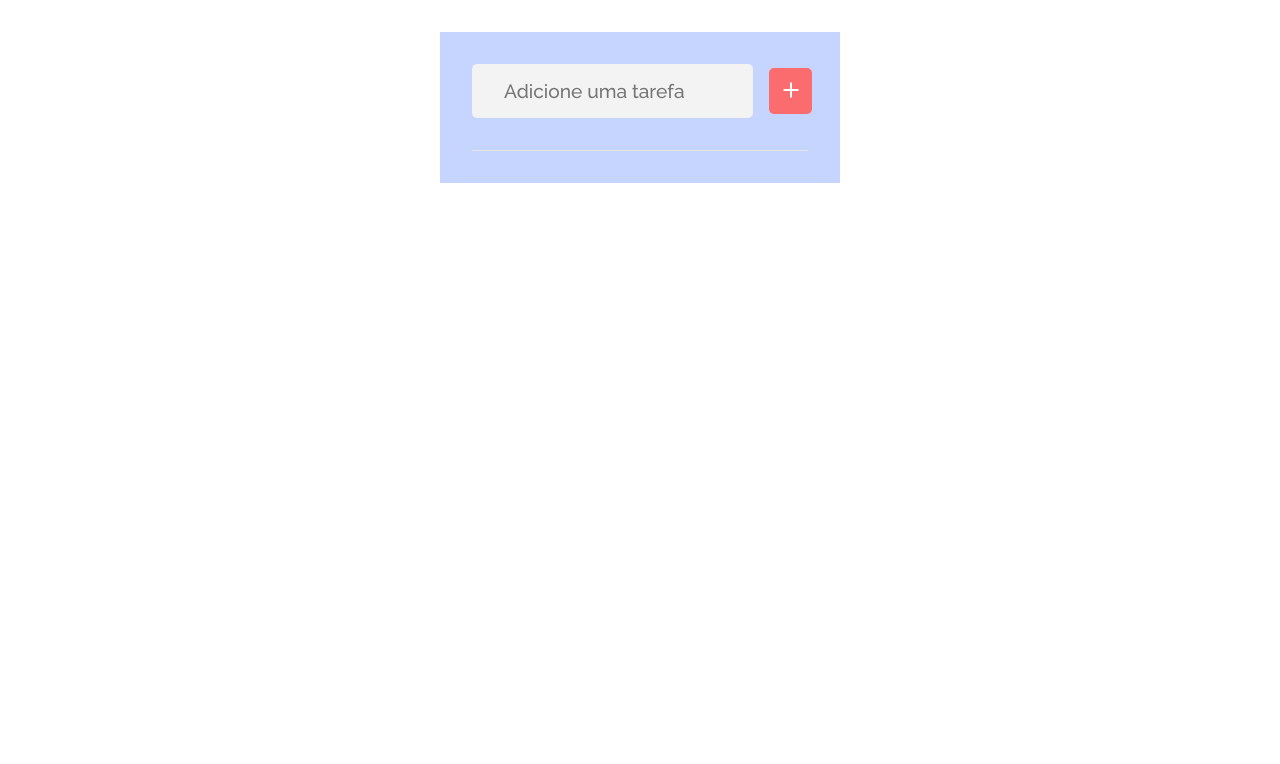
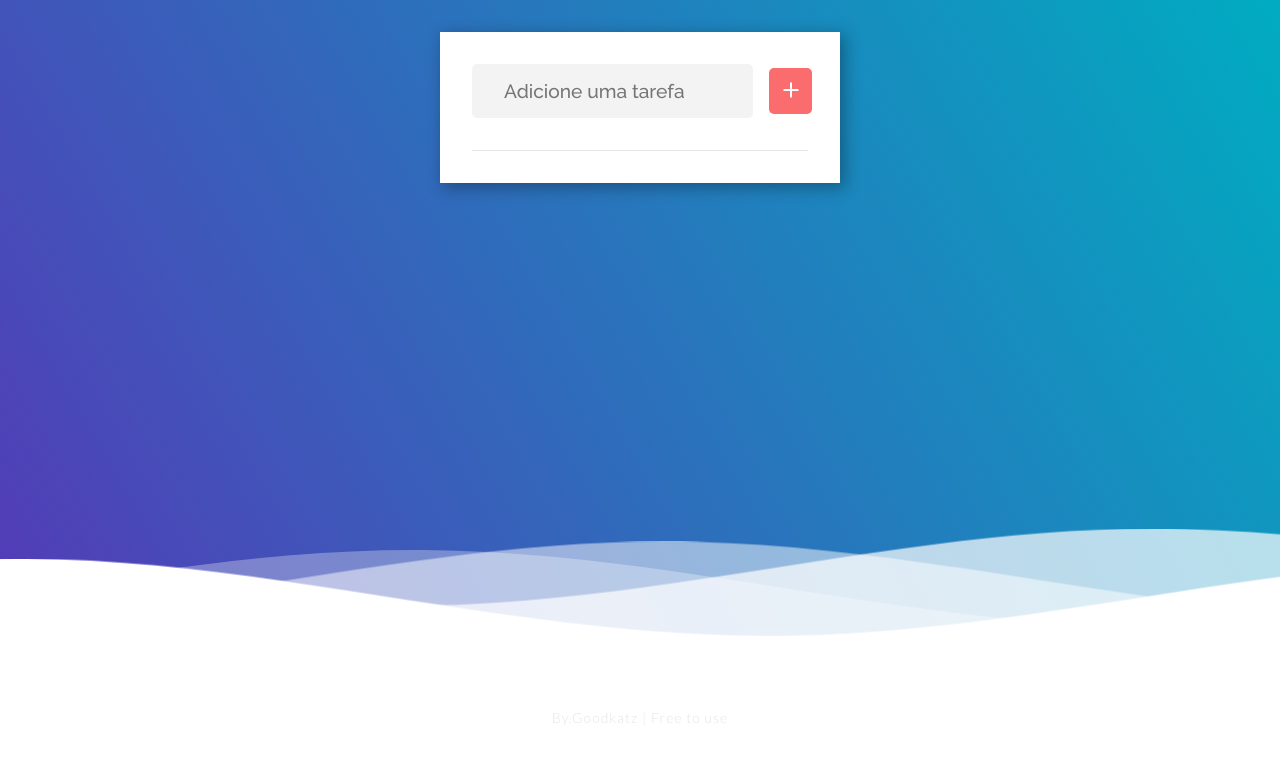
Before and after one commit to HudsonMenezes/todolist-react, a React (Create React App) app: page / in a window 1280 px wide. Shown: the top 764 px of the page. Built offline with nearby package versions, Linux system fonts and the light colour scheme.

Commit message:
project done

```diff
--- a/src/App.js
+++ b/src/App.js
@@ -25,6 +25,8 @@
     }
   }
 
+  // Função que muda o estilo da fonte caso ela esteja marcada ou não.
+
   function handleToggleTaskCompletion(id) {
     const taskComplete = tasks.map(task => {
       if (task.id === id) {
@@ -33,6 +35,12 @@
       return task
     })
     setTasks(taskComplete)
+  }
+  // FIM DA Função que muda o estilo da fonte caso ela esteja marcada ou não.
+
+  // Remover a task atraves do botão de delete
+  function handleDeleteTask(id) {
+    setTasks(tasks.filter(remove => remove.id !== id))
   }
 
   return (
--- /dev/null
+++ b/src/components/Waves.js
@@ -0,0 +1,74 @@
+import React from 'react'
+import './waves.css'
+
+function Waves() {
+  return (
+    <>
+      {/* <!--Hey! This is the original version
+of Simple CSS Waves--> */}
+
+      <div class="header">
+        {/* <!--Content before waves--> */}
+        <div class="inner-header flex">
+          <g>
+            <path
+              fill="#fff"
+              d="M250.4,0.8C112.7,0.8,1,112.4,1,250.2c0,137.7,111.7,249.4,249.4,249.4c137.7,0,249.4-111.7,249.4-249.4
+C499.8,112.4,388.1,0.8,250.4,0.8z M383.8,326.3c-62,0-101.4-14.1-117.6-46.3c-17.1-34.1-2.3-75.4,13.2-104.1
+c-22.4,3-38.4,9.2-47.8,18.3c-11.2,10.9-13.6,26.7-16.3,45c-3.1,20.8-6.6,44.4-25.3,62.4c-19.8,19.1-51.6,26.9-100.2,24.6l1.8-39.7		c35.9,1.6,59.7-2.9,70.8-13.6c8.9-8.6,11.1-22.9,13.5-39.6c6.3-42,14.8-99.4,141.4-99.4h41L333,166c-12.6,16-45.4,68.2-31.2,96.2	c9.2,18.3,41.5,25.6,91.2,24.2l1.1,39.8C390.5,326.2,387.1,326.3,383.8,326.3z"
+            />
+          </g>
+        </div>
+
+        {/* <!--Waves Container--> */}
+        <div>
+          <svg
+            class="waves"
+            xmlns="http://www.w3.org/2000/svg"
+            viewBox="0 24 150 28"
+            preserveAspectRatio="none"
+            shape-rendering="auto"
+          >
+            <defs>
+              <path
+                id="gentle-wave"
+                d="M-160 44c30 0 58-18 88-18s 58 18 88 18 58-18 88-18 58 18 88 18 v44h-352z"
+              />
+            </defs>
+            <g class="parallax">
+              <use
+                href="#gentle-wave"
+                x="48"
+                y="0"
+                fill="rgba(255,255,255,0.7"
+              />
+              <use
+                href="#gentle-wave"
+                x="48"
+                y="3"
+                fill="rgba(255,255,255,0.5)"
+              />
+              <use
+                href="#gentle-wave"
+                x="48"
+                y="5"
+                fill="rgba(255,255,255,0.3)"
+              />
+              <use href="#gentle-wave" x="48" y="7" fill="#fff" />
+            </g>
+          </svg>
+        </div>
+        {/* <!--Waves end--> */}
+      </div>
+      {/* <!--Header ends--> */}
+
+      {/* <!--Content starts--> */}
+      <div class="content flex">
+        <p class="credits">By.Goodkatz | Free to use </p>
+      </div>
+      {/* <!--Content ends--> */}
+    </>
+  )
+}
+
+export default Waves
--- /dev/null
+++ b/src/components/waves.css
@@ -0,0 +1,110 @@
+@import url(//fonts.googleapis.com/css?family=Lato:300:400);
+
+body {
+  margin:0;
+}
+
+h1 {
+  font-family: 'Lato', sans-serif;
+  font-weight:300;
+  letter-spacing: 2px;
+  font-size:48px;
+}
+p {
+  font-family: 'Lato', sans-serif;
+  letter-spacing: 1px;
+  font-size:14px;
+  color: #333333;
+}
+
+.header {
+  position:relative;
+  text-align:center;
+  background: linear-gradient(60deg, rgba(84,58,183,1) 0%, rgba(0,172,193,1) 100%);
+  color:white;
+}
+.logo {
+  width:50px;
+  fill:white;
+  padding-right:15px;
+  display:inline-block;
+  vertical-align: middle;
+}
+
+.inner-header {
+  height:65vh;
+  width:100%;
+  margin: 0;
+  padding: 0;
+}
+
+.flex { /*Flexbox for containers*/
+  display: flex;
+  justify-content: center;
+  align-items: center;
+  text-align: center;
+
+}
+
+.waves {
+  position:relative;
+  width: 100%;
+  height:15vh;
+  margin-bottom:-7px; /*Fix for safari gap*/
+  min-height:100px;
+  max-height:150px;
+}
+
+.content {
+  position:relative;
+  height:20vh;
+  text-align:center;
+  background-color: rgb(255, 255, 255);
+}
+
+.credits{
+  color: rgb(230, 228, 228);
+}
+
+/* Animation */
+
+.parallax > use {
+  animation: move-forever 25s cubic-bezier(.55,.5,.45,.5)     infinite;
+}
+.parallax > use:nth-child(1) {
+  animation-delay: -2s;
+  animation-duration: 7s;
+}
+.parallax > use:nth-child(2) {
+  animation-delay: -3s;
+  animation-duration: 10s;
+}
+.parallax > use:nth-child(3) {
+  animation-delay: -4s;
+  animation-duration: 13s;
+}
+.parallax > use:nth-child(4) {
+  animation-delay: -5s;
+  animation-duration: 20s;
+}
+@keyframes move-forever {
+  0% {
+   transform: translate3d(-90px,0,0);
+  }
+  100% {
+    transform: translate3d(85px,0,0);
+  }
+}
+/*Shrinking for mobile*/
+@media (max-width: 768px) {
+  .waves {
+    height:40px;
+    min-height:40px;
+  }
+  .content {
+    height:30vh;
+  }
+  h1 {
+    font-size:24px;
+  }
+}
--- a/src/global.css
+++ b/src/global.css
@@ -2,6 +2,7 @@
   margin: 0;
   padding: 0;
   box-sizing: border-box;
+
 }
 
 body{
--- a/src/index.js
+++ b/src/index.js
@@ -1,10 +1,12 @@
-import React from 'react';
-import ReactDOM from 'react-dom/client';
-import App from './App';
+import React from 'react'
+import ReactDOM from 'react-dom/client'
+import App from './App'
+import Waves from './components/Waves'
 
-const root = ReactDOM.createRoot(document.getElementById('root'));
+const root = ReactDOM.createRoot(document.getElementById('root'))
 root.render(
   <React.StrictMode>
     <App />
+    <Waves />
   </React.StrictMode>
-);
+)
--- a/src/styles.css
+++ b/src/styles.css
@@ -1,8 +1,12 @@
+
+
 .app{
   display: flex;
   justify-content: center;
   width: 100vw;
   height: 80vh;
+  position: absolute;
+  z-index: 1;
 }
 
 .todo{
@@ -12,7 +16,10 @@
   flex-direction: column;
   padding: 2rem;
   width: 400px;
-  background-color: rgb(198, 213, 255);
+  background-color: rgb(255, 255, 255);
+  -webkit-box-shadow: 4px 4px 15px 1px rgba(0,0,0,0.3);
+  -moz-box-shadow: 4px 4px 15px 1px rgba(0,0,0,0.3);
+  box-shadow: 4px 4px 15px 1px rgba(0,0,0,0.3);
 }
 
 header{
```
Also changed, not shown: 1 other file (tests, documents, lock files or other folders).
